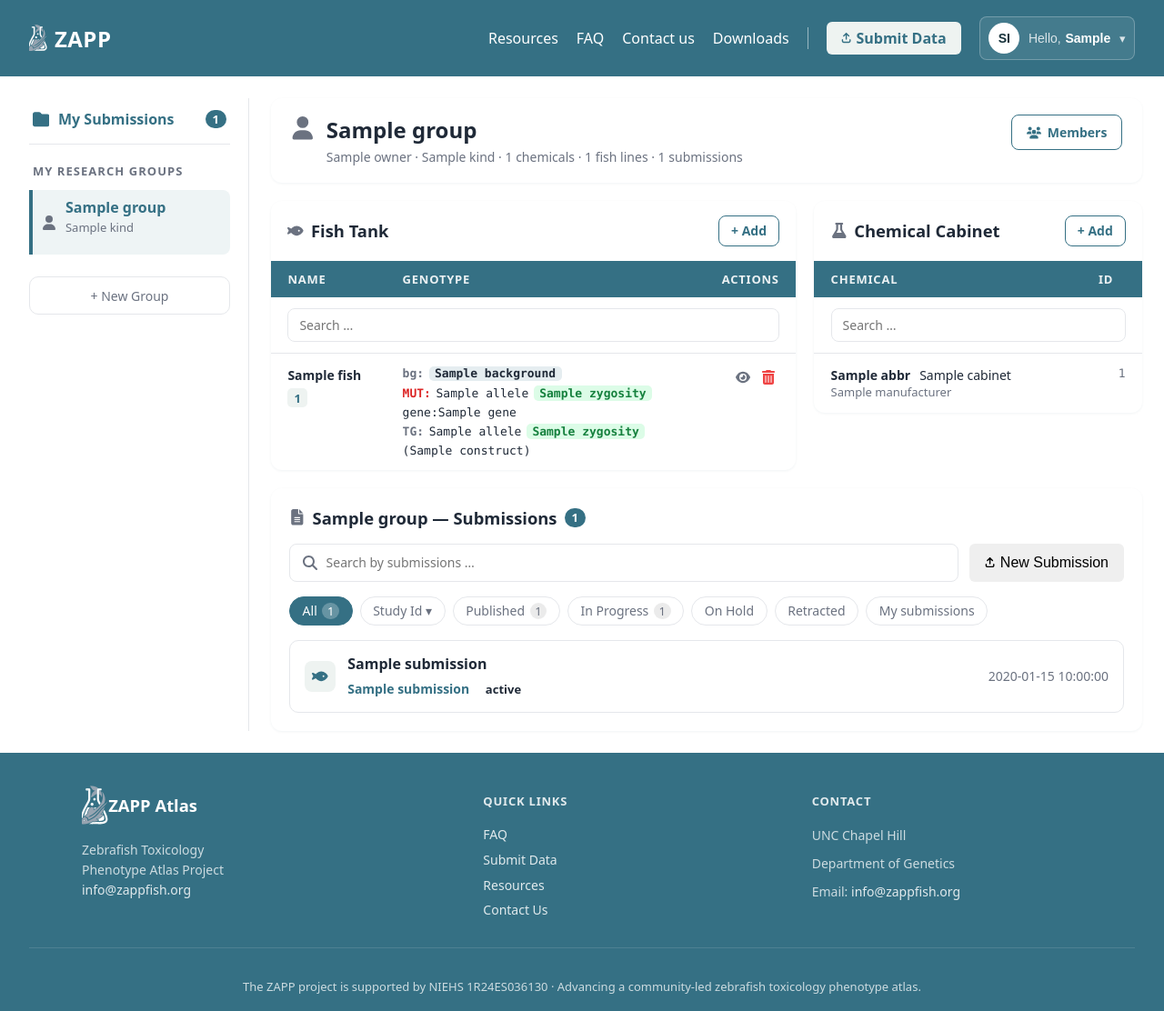
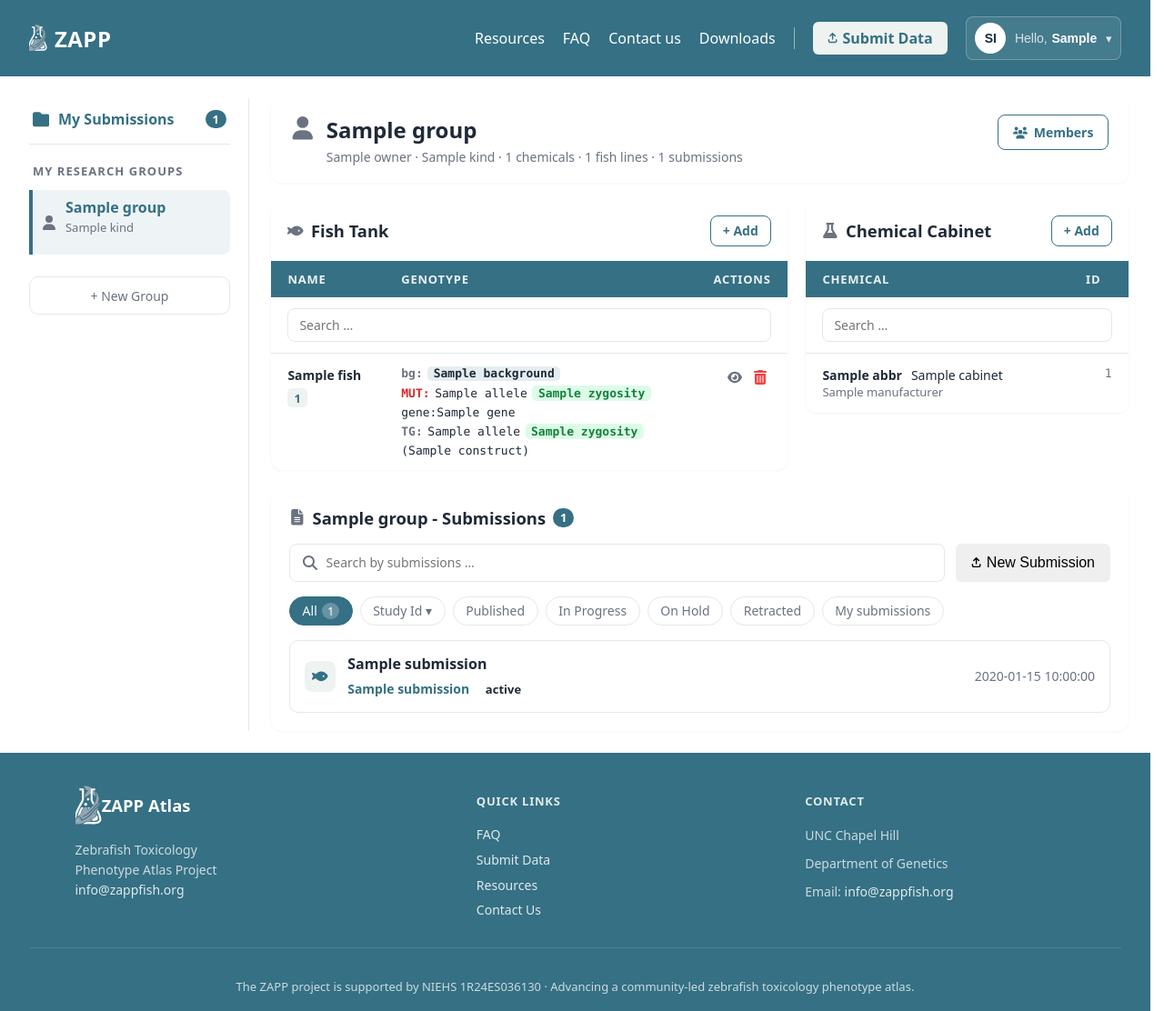
Before and after one commit to zappfish/zapp-atlas, a Flask app: template server/src/zapp_atlas/html/templates/dashboard.html in a window 1280 px wide. Shown: the whole page at 91% size. Run offline with Flask 3, Linux system fonts and the light colour scheme; the template is opened without the code that fills it: most values are stand-ins (such as "Sample title", 1, 10 or a date in 2020).

Commit message:
Fix dashboard polish: scrollbar shift, counts, and dashes
Always show the vertical scrollbar so navigating between pages of
different heights no longer shifts content horizontally. Compute the
submission filter counts from the data and hide a count badge when it
is zero, so an empty group no longer shows stale numbers. Use plain
hyphens instead of em-dashes in headings and titles.

```diff
--- a/server/src/zapp_atlas/html/static/css/base.css
+++ b/server/src/zapp_atlas/html/static/css/base.css
@@ -37,6 +37,13 @@
     transition-duration: 0.01ms !important;
     animation-duration: 0.01ms !important;
   }
+}
+
+/* Always show the vertical scrollbar so pages of different heights don't shift
+   horizontally when the scrollbar appears or disappears between navigations. */
+html {
+  overflow-y: scroll;
+  scrollbar-gutter: stable;
 }
 
 body {
--- a/server/src/zapp_atlas/html/templates/dashboard.html
+++ b/server/src/zapp_atlas/html/templates/dashboard.html
@@ -1,6 +1,6 @@
 {% extends "base.html" %}
 
-{% block title %}{{ group.name }} &mdash; ZAPP Atlas{% endblock %}
+{% block title %}{{ group.name }} - ZAPP Atlas{% endblock %}
 
 {% block content %}
   <div class="dashboard">
@@ -41,8 +41,10 @@
         <header class="dash-submissions__head">
           <h2 class="dash-card__title">
             {% include "icons/doc.svg" %}
-            {{ group.name }} &mdash; Submissions
-            <span class="dash-count">{{ submissions | length }}</span>
+            {{ group.name }} - Submissions
+            {% if submissions %}
+              <span class="dash-count">{{ submissions | length }}</span>
+            {% endif %}
           </h2>
         </header>
 
@@ -60,11 +62,20 @@
 
         <div class="dash-filters">
           <button class="dash-filter is-active" type="button">
-            All <span class="dash-filter__n">{{ submissions | length }}</span>
+            All
+            {% if submissions %}<span class="dash-filter__n">{{ submissions | length }}</span>{% endif %}
           </button>
           <button class="dash-filter" type="button">Study Id &#9662;</button>
-          <button class="dash-filter" type="button">Published <span class="dash-filter__n">1</span></button>
-          <button class="dash-filter" type="button">In Progress <span class="dash-filter__n">1</span></button>
+          {% set published = submissions | selectattr("status", "equalto", "Published") | list | length %}
+          {% set in_progress = submissions | selectattr("status", "equalto", "In Progress") | list | length %}
+          <button class="dash-filter" type="button">
+            Published
+            {% if published %}<span class="dash-filter__n">{{ published }}</span>{% endif %}
+          </button>
+          <button class="dash-filter" type="button">
+            In Progress
+            {% if in_progress %}<span class="dash-filter__n">{{ in_progress }}</span>{% endif %}
+          </button>
           <button class="dash-filter" type="button">On Hold</button>
           <button class="dash-filter" type="button">Retracted</button>
           <button class="dash-filter" type="button">My submissions</button>
--- a/server/src/zapp_atlas/html/templates/login.html
+++ b/server/src/zapp_atlas/html/templates/login.html
@@ -6,7 +6,7 @@
 {% extends "base.html" %}
 
 {% block title %}
-  {% if identity %}Your account{% else %}Sign in{% endif %} &mdash; ZAPP Atlas
+  {% if identity %}Your account{% else %}Sign in{% endif %} - ZAPP Atlas
 {% endblock %}
 
 {% block content %}
--- a/server/src/zapp_atlas/html/templates/my_submissions.html
+++ b/server/src/zapp_atlas/html/templates/my_submissions.html
@@ -1,6 +1,6 @@
 {% extends "base.html" %}
 
-{% block title %}My Submissions &mdash; ZAPP Atlas{% endblock %}
+{% block title %}My Submissions - ZAPP Atlas{% endblock %}
 
 {% block content %}
   <div class="dashboard">
--- a/server/src/zapp_atlas/html/templates/partials/dash_fish_tank.html
+++ b/server/src/zapp_atlas/html/templates/partials/dash_fish_tank.html
@@ -55,7 +55,7 @@
               </span>
             {% endfor %}
             {% if not fish.background and not fish.mutations and not fish.transgenes %}
-              <span class="dash-geno-empty">&mdash;</span>
+              <span class="dash-geno-empty">-</span>
             {% endif %}
           </td>
           <td class="dash-table__actions">
```
